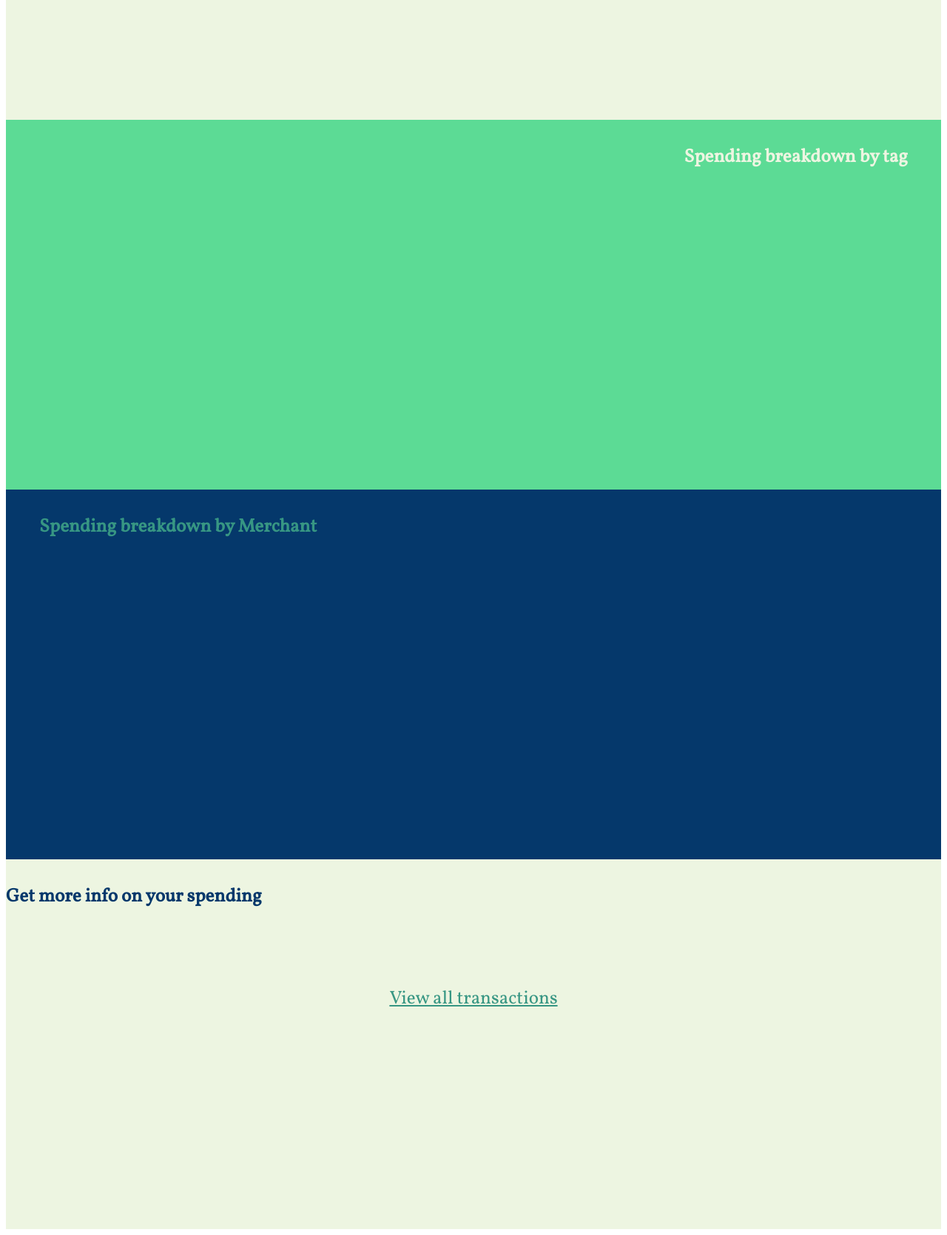
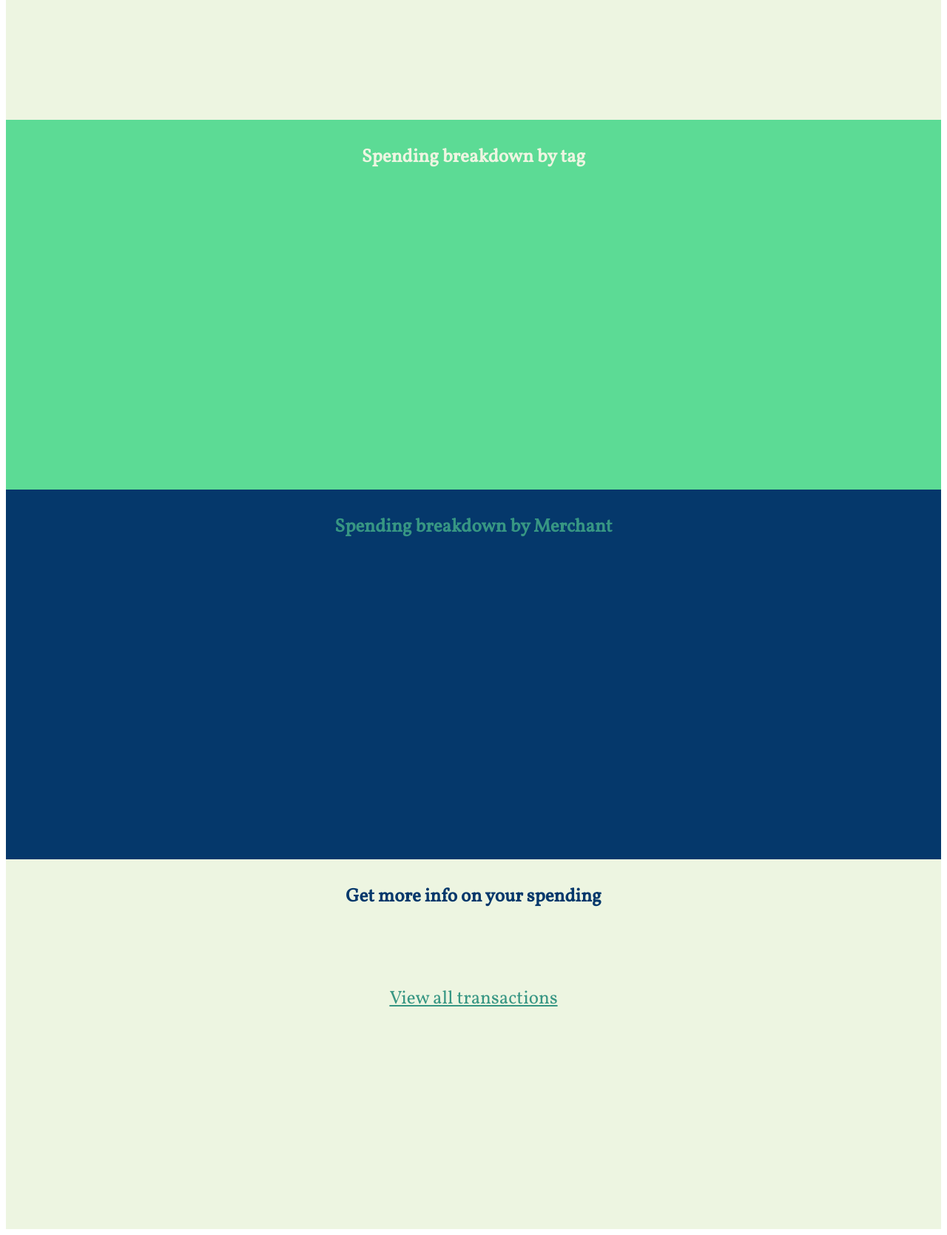
Before and after one commit to dephrase/spending_tracker, a Flask app: template templates/index.html in a window 1280 px wide. Shown: the part 2975-4645 px from the top of the page at 74% size. Run offline with Flask 2, Linux system fonts and the light colour scheme; the template is opened without the code that fills it, so the values that code supplies are empty.

Commit message:
Updated centre styling to center text

```diff
--- a/static/base.css
+++ b/static/base.css
@@ -41,6 +41,7 @@
 .centre {
     font-family: 'Vollkorn', serif;
     font-size: 25px;
+    text-align: center;
 }
 
 .box1 {
--- a/templates/index.html
+++ b/templates/index.html
@@ -24,13 +24,13 @@
     <h4 class="left">Your most frequent tag was {{frequent_tag_name}}, with {{frequent_tag_purchases}} transactions</h4>
 </div>
 <div class="box1">
-    <h4 class="right">Spending breakdown by tag</h4>
+    <h4 class="centre">Spending breakdown by tag</h4>
     {% for key in spent_dict %}
         <p class="left">£{{spent_dict[key]}} spent on {{key}}</p>
     {% endfor %}
 </div>
 <div class="box3">
-    <h4 class="left">Spending breakdown by Merchant</h4>
+    <h4 class="centre">Spending breakdown by Merchant</h4>
     {% for key in merch_dict %}
         <p class="right">£{{merch_dict[key]}} spent on {{key}}</p>
     {% endfor %}
```
